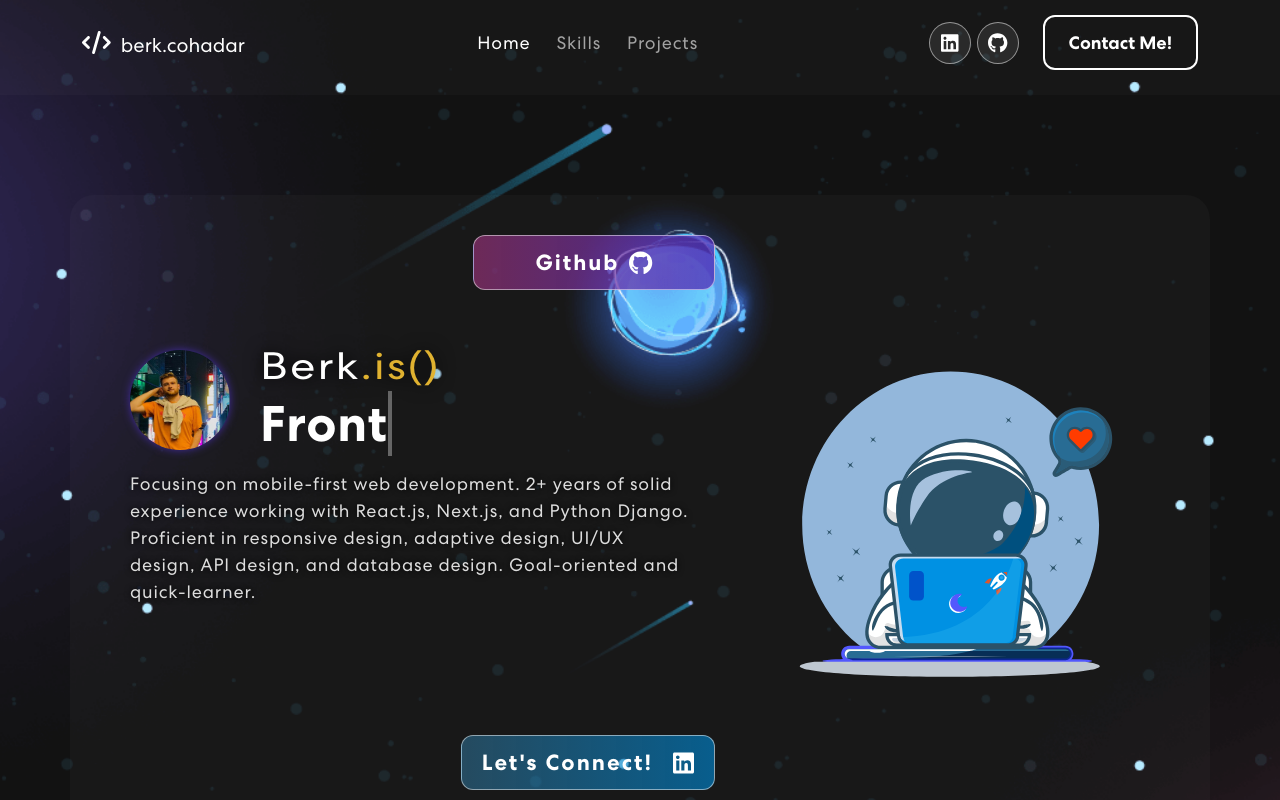
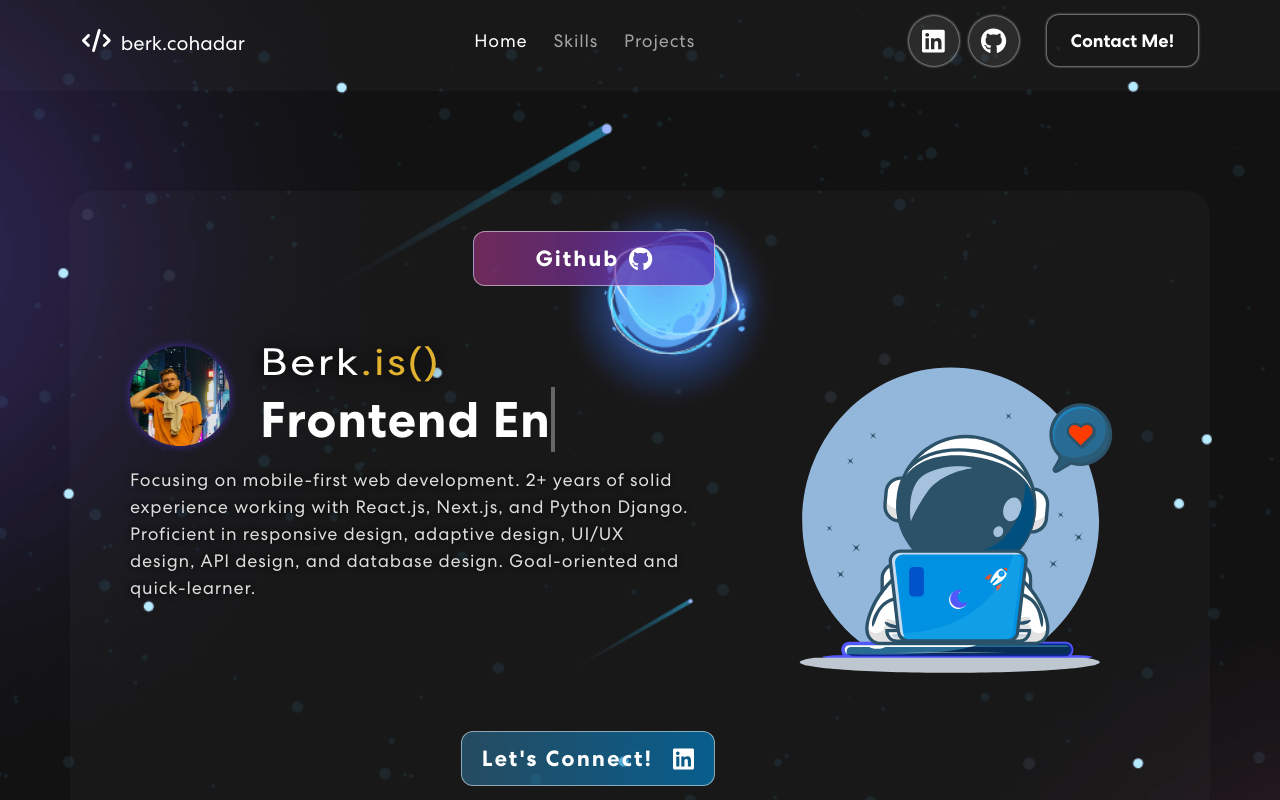
Before and after one commit to berkcohadar/react-portfolio, a React (Create React App) app: page / in a window 1280 px wide. Shown: the top 800 px of the page. Built offline with nearby package versions, Linux system fonts and the light colour scheme.

Commit message:
Styles file updated.

```diff
--- a/src/App.js
+++ b/src/App.js
@@ -1,16 +1,14 @@
 import NavigationBar from "./components/NavigationBar";
 import "./styles.scss"
 import "bootstrap/dist/css/bootstrap.min.css"
-import About from "./components/About";
-import Background from "./components/animations/Background";
+import Profile from "./components/Profile";
 import { Skills } from "./components/Skills";
 
 function App() {
   return (
     <div className="App">
-      {/* <Background/> */}
       <NavigationBar />
-      <About/>
+      <Profile/>
       <Skills/>
     </div>
   );
--- a/src/components/NavigationBar/_index.scss
+++ b/src/components/NavigationBar/_index.scss
@@ -72,39 +72,43 @@
         display: flex;
         align-items: center;
         .navbar-social-icons{
-            display: inline-block;
-            margin-left: 14px;
+            // display: inline-block;
+            display: flex;
+            gap: 10px;
+            margin-right: 10px;
             a {
-                width: 42px;
-                height: 42px;
+                width: 50px;
+                height: 50px;
                 background: rgba(217,217,217,0.1);
                 display: inline-flex;
                 border-radius: 50%;
-                margin-right: 6px;
                 align-items: center;
                 justify-content: center;
                 line-height: 1;
-                border: 1px solid rgba(255,255,255,0.5);
+                box-shadow: 0 0 3px 0 #fff;
                 &::before {
                     content: "";
-                    width: 42px;
-                    height: 42px;
+                    width: 50px;
+                    height: 50px;
                     position: absolute;
-                    background-color: #fff;
                     border-radius: 50%;
-                    transform: scale(0);
-                    transition: .3s ease-in-out;
+                    background: $purple-gradient;
+                    filter: $purple-filter;
+                    transform: scale3d(0,0,1);
+                    transition: all .3s ease-in-out;
+
+                }
+                &:first-child::before{
+                    background: $blue-gradient;
+                    filter: $blue-filter;
                 }
                 &:hover {
-                    svg {
-                        filter: brightness(0) saturate(100%) invert(0) sepia(7%) saturate(98%) hue-rotate(346deg) brightness(95%) contrast(86%);
-                    }
                     &::before{
                         transform: scale(1);
                     }
                 }
                 svg {
-                    font-size: 20px;
+                    font-size: 26px;
                     color: #fff;
                     z-index: 1;
                     transition: .3s ease-in-out;
@@ -112,11 +116,12 @@
             }
         }
     }
+
     .navbar-contact{
         .navbar-contact-me{
             font-weight: 700;
             color: #fff;
-            border: 2px solid #fff;
+            box-shadow: $main-shadow;
             padding: 12px 24px;
             font-size: 18px;
             margin-left: 18px;
@@ -135,9 +140,10 @@
                 width: 100%;
                 height: 100%;
                 position: absolute;
-                background-color: #fff;
-                border-radius: 8px;
-                transform: scale(0);
+                background: $purple-gradient;
+                filter: $blue-filter;
+                border-radius: 12px;
+                transform: scale3d(0,0,1);
                 transition: .3s ease-in-out;
                 top: 0;
                 left: 0;
@@ -145,7 +151,6 @@
             }
 
             &:hover {
-                color: #121212;
                 &::before {
                     transform: scale(1);
                 }
--- a/src/components/About/_index.scss
+++ b/src/components/Profile/_index.scss
@@ -19,7 +19,7 @@
         width: 200px;
         padding: 10px 20px;
         border-radius: 12px;
-        background: linear-gradient(90.21deg, rgba(170, 54, 124, 0.6) -5.91%, rgba(74, 47, 189, 0.8) 111.58%);
+        background: $purple-gradient;
         border: 1px solid rgba(255, 255, 255, 0.5);
         transition: all .3s ease-in-out;
         cursor: pointer;
@@ -47,10 +47,9 @@
         &:hover,
         &:active,
         &:focus {
-            filter: drop-shadow(0 0 0.5rem rgba(170, 54, 124, 0.8));
-
+            filter: $purple-filter;
             svg {
-                filter: drop-shadow(0 0 2rem rgba(74, 47, 189, 1));
+                filter: $purple-filter;
             }
         }
 
@@ -132,7 +131,7 @@
             border-radius: 12px;
             border: 1px solid rgba(255, 255, 255, 0.5);
             margin-top: 10px;
-            background: linear-gradient(90.21deg, rgba(lighten(#0072b1, 30%), 0.3) -5.91%, rgba(#0072b1, 0.8) 111.58%);
+            background: $blue-gradient;
             ;
         }
 
@@ -148,7 +147,7 @@
         &:hover,
         &:active,
         &:focus {
-            filter: drop-shadow(0 0 0.5rem rgba(#0072b1, 0.8));
+            filter: $blue-filter;
         }
     }
 
--- a/src/components/Skills/index.jsx
+++ b/src/components/Skills/index.jsx
@@ -15,7 +15,6 @@ import next from "../../assets/logos/nextjs-logo.png"
 export const Skills = () => {
   const responsive = {
     superLargeDesktop: {
-      // the naming can be any, depends on you.
       breakpoint: { max: 4000, min: 3000 },
       items: 5,
     },
--- a/src/styles.scss
+++ b/src/styles.scss
@@ -1,9 +1,16 @@
+/************ Variables ************/
+$purple-filter: drop-shadow(0 0 0.5rem lighten(rgba(170, 54, 124, 0.6), 10%));
+$blue-filter: drop-shadow(0 0 0.5rem lighten(rgba(#0072b1, 0.6), 10%));
+$main-shadow: 0 0 3px 0 #fff;;
+$purple-gradient: linear-gradient(90.21deg, rgba(170, 54, 124, 0.6) -5.91%, rgba(74, 47, 189, 0.8) 111.58%);
+$blue-gradient: linear-gradient(90.21deg, rgba(lighten(#0072b1, 30%), 0.3) -5.91%, rgba(#0072b1, 0.8) 111.58%);
+
+/************ Component Styles ************/
 @import "./components/NavigationBar/index";
-@import "./components/About/index";
+@import "./components/Profile/index";
 @import "./components/Skills/index";
 
-/************ Default Css ************/
-
+/************ Fonts ************/
 @font-face {
 	font-family: Centra;
 	src: url('./assets/font/CentraNo2-Bold.ttf');
@@ -20,6 +27,7 @@
 	font-weight: 400;
 }
 
+/************ Global Styles ************/
 * {
     margin: 0;
     padding: 0;
@@ -93,11 +101,3 @@ select:focus {
         padding: 0 150px;
     }
 }
-
-p.success {
-    color: green;
-}
-
-p.danger {
-    color: red;
-}
```
Also changed, not shown: src/components/Profile/index.jsx (renamed from src/components/About/index.jsx, +3 -4 lines), src/components/LottieAnimations/Background.jsx (renamed from src/components/animations/Background.jsx), src/components/LottieAnimations/Hacker.jsx (renamed from src/components/animations/Hacker.jsx), src/components/LottieAnimations/SpaceHacker.jsx (renamed from src/components/animations/SpaceHacker.jsx), src/components/Projects/_index.scss (added), src/components/Projects/index.jsx (added).
